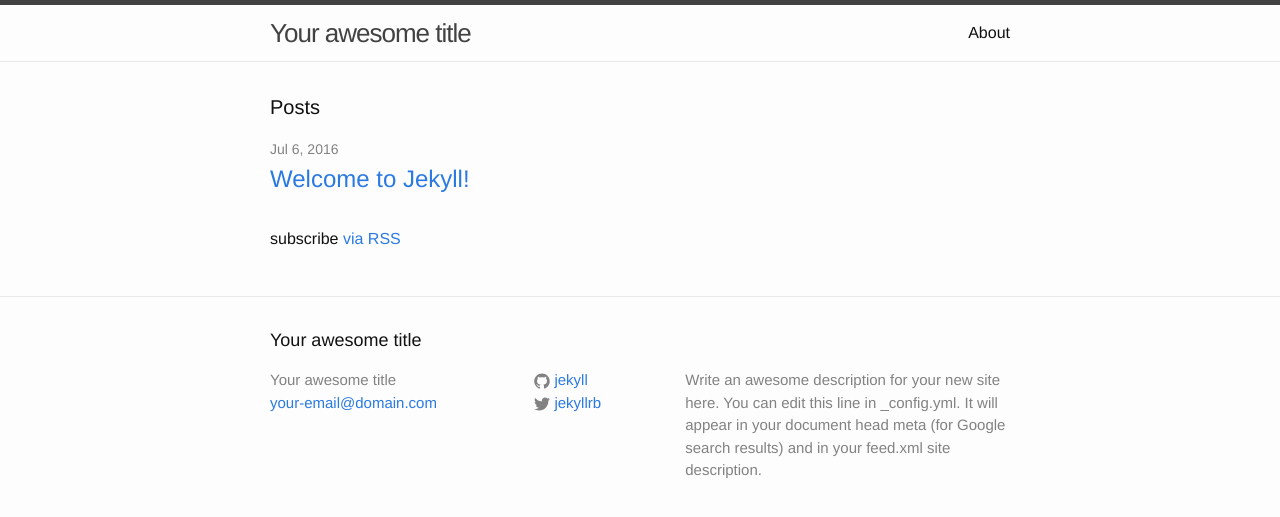
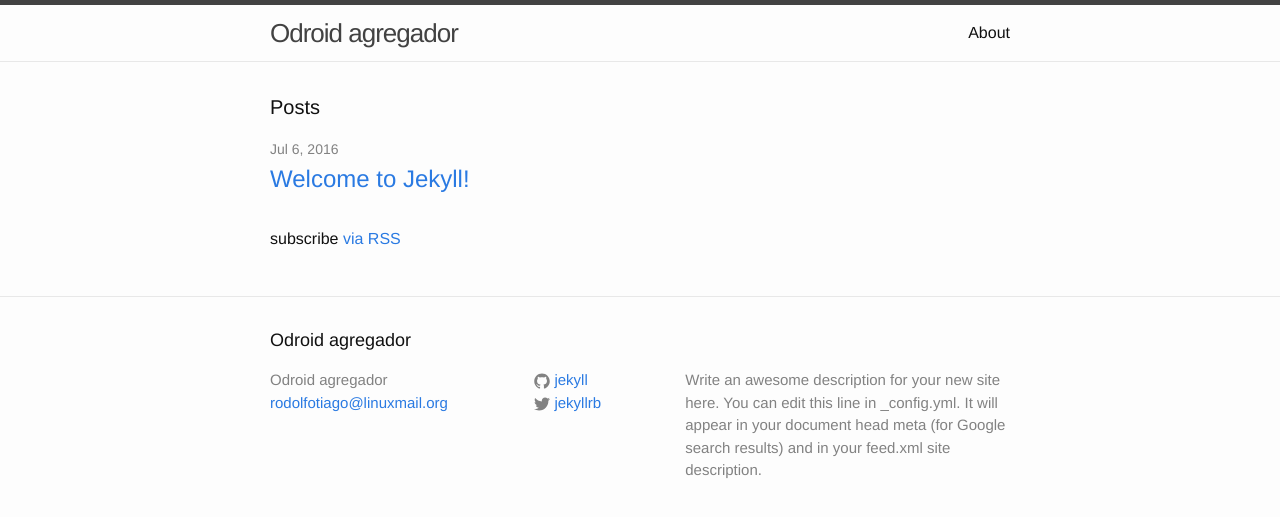
Before and after one commit to robsonneto5pi/odroid-br.github.io, a Jekyll site: the page built from index.html, in a window 1280 px wide. Shown: the top 517 px of the page. Built offline with Jekyll 4.4.1, drawn with Linux system fonts in a browser that asks for light colours.

Commit message:
Update _config.yml

```diff
--- a/_config.yml
+++ b/_config.yml
@@ -6,14 +6,14 @@
 # 'jekyll serve'. If you change this file, please restart the server process.
 
 # Site settings
-title: Your awesome title
-email: your-email@domain.com
+title: Odroid agregador
+email: rodolfotiago@linuxmail.org
 description: > # this means to ignore newlines until "baseurl:"
   Write an awesome description for your new site here. You can edit this
   line in _config.yml. It will appear in your document head meta (for
   Google search results) and in your feed.xml site description.
 baseurl: "" # the subpath of your site, e.g. /blog
-url: "http://yourdomain.com" # the base hostname & protocol for your site
+url: "http://odroid-br.github.io" # the base hostname & protocol for your site
 twitter_username: jekyllrb
 github_username:  jekyll
 
```
